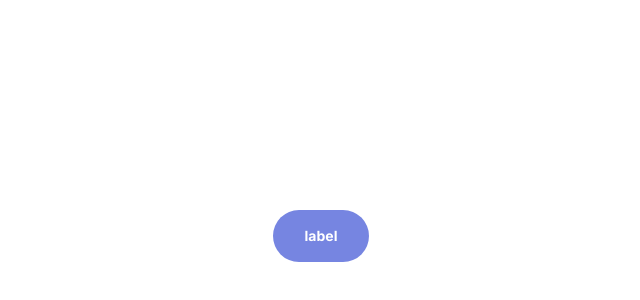
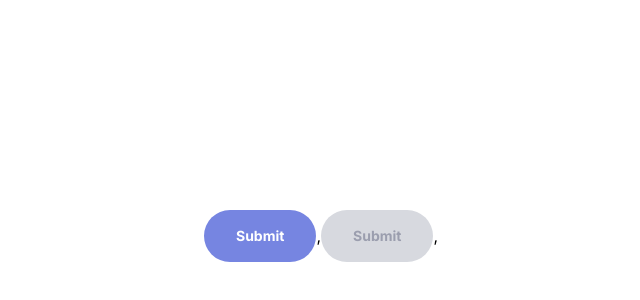
Before and after one commit to stritar/test-range, a React (Vite) app in the folder area51/: page / in a window 1280 px wide. Shown: the part 164-464 px from the top of the page, without its empty margins (319-959 px from the left). Built offline with nearby package versions, Linux system fonts and the light colour scheme; a web font is replaced by a local one.

Commit message:
asdasd
saasdasd

```diff
--- a/area51/src/App.jsx
+++ b/area51/src/App.jsx
@@ -11,7 +11,8 @@ export default function App() {
         background: "var(--sem-background--neutral)",
       }}
     >
-      <FigmaButton />
+      <FigmaButton>Submit</FigmaButton>,
+      <FigmaButton disabled>Submit</FigmaButton>,
     </div>
   );
 }
```
